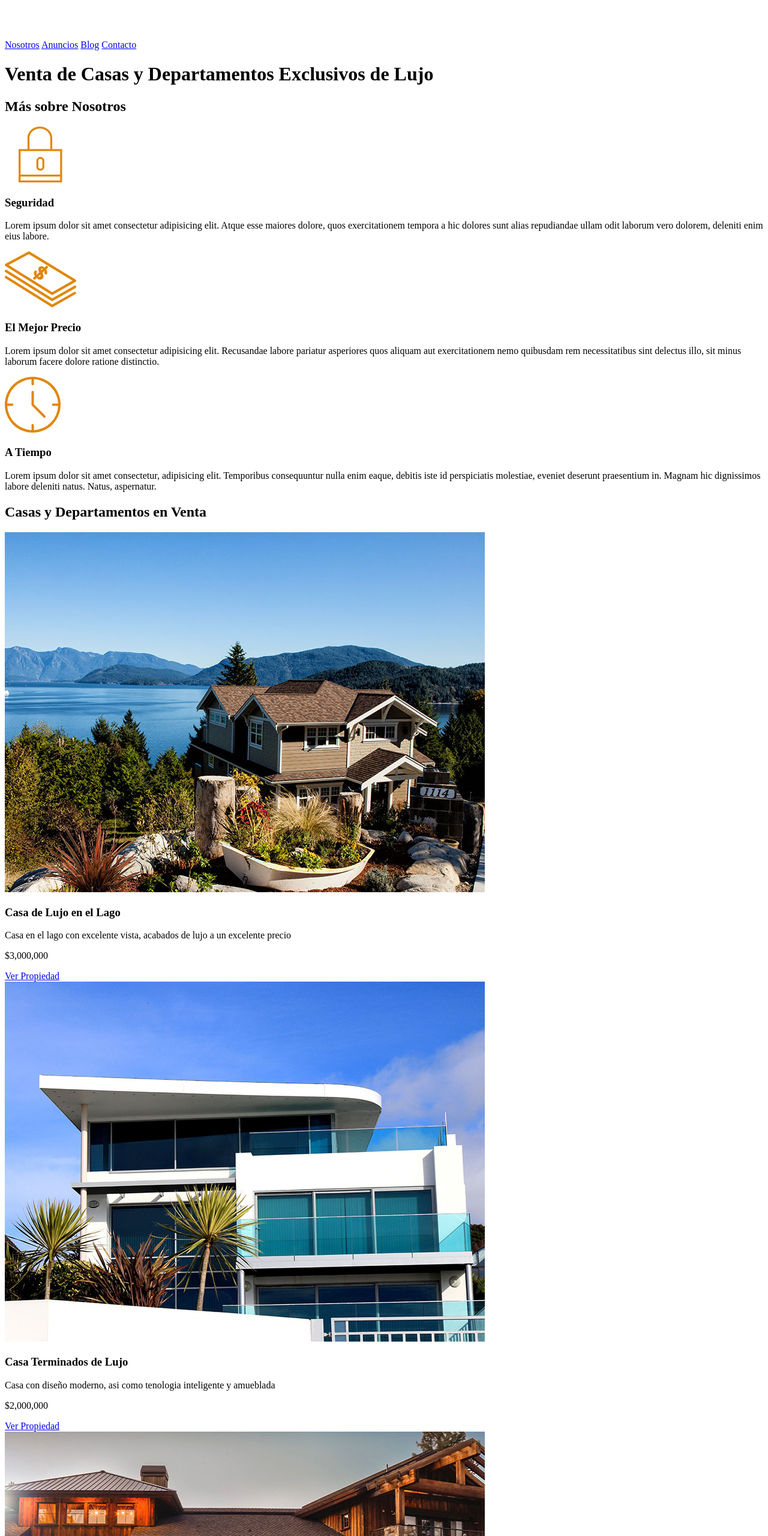
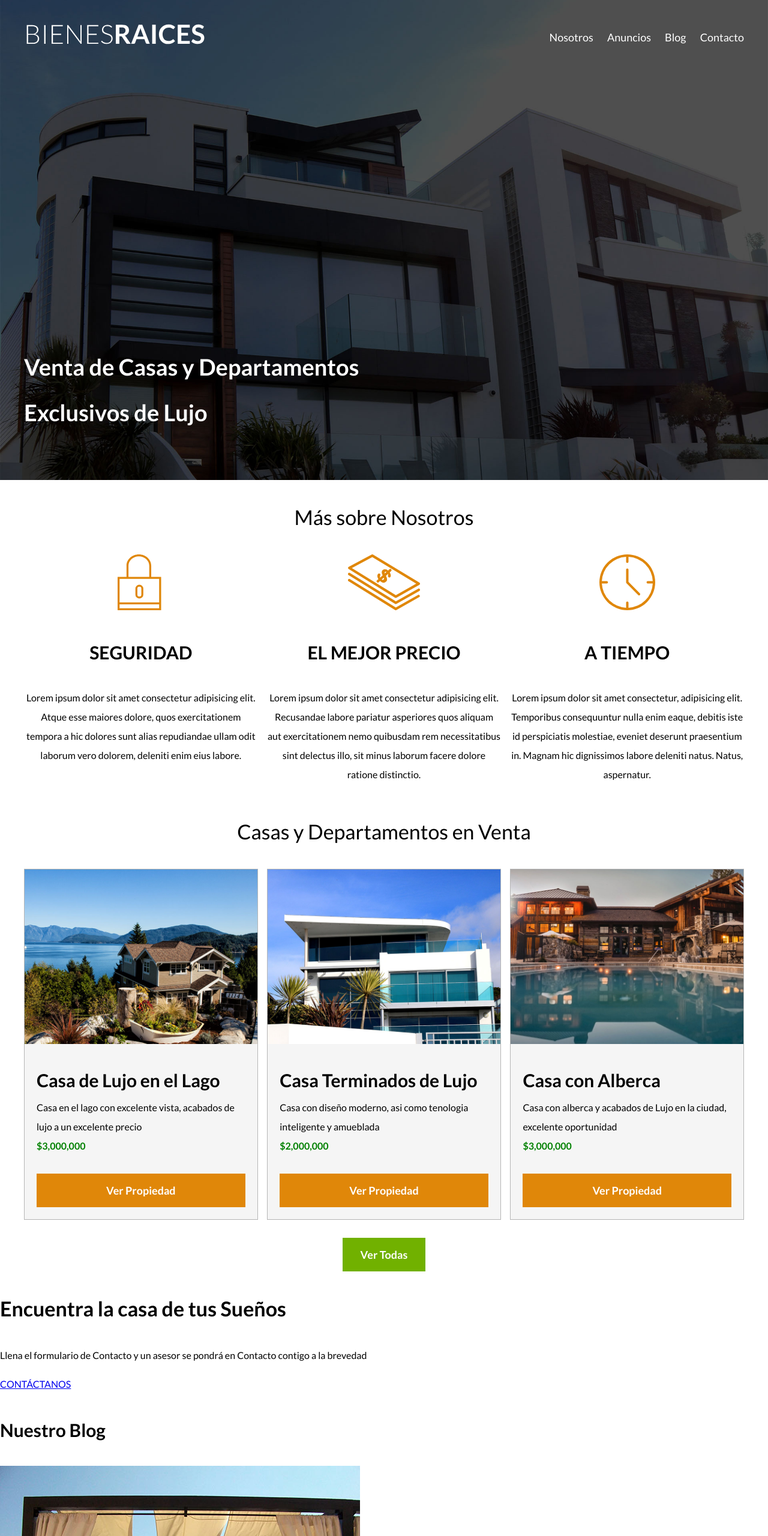
Before and after one commit to AguzSkromni/ProyectoHTML, a plain HTML site: page index.html in a window 1280 px wide. Shown: the top 2560 px of the page at 60% size. Drawn offline with Linux system fonts and the light colour scheme.

Commit message:
Actualziacion

```diff
--- /dev/null
+++ b/css/styles.css
@@ -0,0 +1,178 @@
+
+  *, *:before, *:after {
+    box-sizing: inherit;
+  }
+
+/* Tamaño para rem */
+html{
+    box-sizing: border-box;
+    font-size: 62.5%;  /* Reset para REMS - 62.5 = 10 PX de 16PX */
+}
+*, *:before, *:after {
+    box-sizing: inherit;
+}
+
+/* Fuentes */
+body{
+    font-family: 'Lato', sans-serif;
+    font-size: 1.6rem;
+    line-height: 2;
+}
+
+/* Globales */
+img{
+    max-width: 100%;
+}
+
+.contenedor{
+    max-width: 120rem;
+    margin: 0 auto;
+}
+
+h1{
+    font-size: 3.8rem;
+}
+
+h2{
+    font-size: 3.4rem;
+}
+
+h3{
+    font-size: 3.0rem;
+}
+
+h4{
+    font-size: 2.6rem;
+}
+
+/* Utilidades */
+.seccion{
+    margin-top: 2rem;
+    margin-bottom: 2rem;
+}
+
+.fw-300{
+    font-weight: 300;
+}
+
+.centrar-texto{
+    text-align: center;
+}
+
+.d-block{
+    display: block!important;
+}
+
+/* Botones */
+.boton{
+    color: white;
+    font-weight: 700;
+    text-decoration: none;
+    font-size: 1.8rem;
+    padding: 1rem 3rem;
+    display: inline-block;
+    margin-top: 3rem;
+    text-align: center;
+}
+
+.boton-amarillo{
+    background-color: #e08709;
+}
+
+.boton-verde{
+    background-color: #71b100;
+
+}
+
+
+/* Header*/
+.site-header.inicio{
+    background-image: url(../img/header.jpg);
+    height: 100vh;
+    min-height: 60rem;
+    background-position: center center;
+    background-size: cover;
+ }
+
+.contenido-header{
+    height: 100%;
+    display: flex;
+    flex-direction: column;
+    justify-content: space-between;
+
+}
+
+.contenido-header h1{
+    color: white;
+    padding-bottom: 5rem;
+    max-width: 60rem;
+    line-height: 2;
+}
+
+.barra{
+    display: flex;
+    justify-content: space-between;
+    padding-top: 3rem;
+    align-items: center;
+}
+
+/* Navegacion */
+.navegacion a{
+    color: white;
+    text-decoration: none;
+    font-size: 1.8rem;
+    margin-right: 2rem;
+}
+
+.navegacion a:last-of-type{
+    margin-right: 0;
+}
+
+.navegacion a:hover{
+    color: grey;
+}
+
+/* iconos Nosotros */
+.iconos-nosotros{
+    display: flex;
+    justify-content: space-between;
+}
+
+.icono{
+    flex-basis: calc(33.3% - 1rem);
+    text-align: center;
+}
+
+.icono h3{
+    text-transform: uppercase;
+}
+
+/* Anuncios */
+.contenedor-anuncios{
+    display: flex;
+    justify-content: space-between;
+}
+
+.anuncio{
+    flex-basis: calc(33.3% - 1rem);
+    border: 1px solid #b5b5b5;
+    background: #f5f5f5;
+}
+
+.contenido-anuncio{
+    padding: 2rem;
+}
+
+.contenido-anuncio h3, .contenido-anuncio p{
+    margin: 0;
+}
+
+.precio{
+    color: green;
+    font-weight: 700;
+}
+
+.ver-todas{
+    display: flex;
+    justify-content: center;
+}
--- a/index.html
+++ b/index.html
@@ -4,18 +4,20 @@
     <meta charset="UTF-8">
     <meta name="viewport" content="width=device-width, initial-scale=1.0">
     <title>Document</title>
-
+    <link href="https://fonts.googleapis.com/css2?family=Lato:ital,wght@0,400;0,700;0,900;1,300&display=swap" rel="stylesheet">
+    <link rel="stylesheet" href="css/normalize.css">
+    <link rel="stylesheet" href="css/styles.css">
 
 </head>
 <body>
-    <header>
-        <div>
-            <div>
+    <header class="site-header inicio">
+        <div class="contenedor contenido-header">
+            <div class="barra">
                 <a href="#">
                     <img src="./img/logo.svg" alt="Bienes Raices">
                 </a>
 
-                <nav>
+                <nav class="navegacion">
                     <a href="#">Nosotros</a>
                     <a href="#">Anuncios</a>
                     <a href="#">Blog</a>
@@ -27,71 +29,82 @@
         </div><!--Termina contenedor-->
     </header>
 
-    <section>
-        <h2>
+    <section class="contenedor seccion">
+        <h2 class="centrar-texto fw-300">
             Más sobre Nosotros
         </h2>
 
-        <div>
+        <div class="iconos-nosotros">
+            <div class="icono">
                 <img src="./img/icono1.svg" alt="Seguridad">
                 <h3>Seguridad</h3>
                 <p>Lorem ipsum dolor sit amet consectetur adipisicing elit. Atque esse maiores dolore, quos exercitationem tempora a hic dolores sunt alias repudiandae ullam odit laborum vero dolorem,
                     deleniti enim eius labore.</p>
-        </div>
+            </div class="icono">
 
-        <div>
+            <div class="icono">
                 <img src="./img/icono2.svg" alt="El Mejor Precio">
                 <h3>El Mejor Precio</h3>
                 <p>Lorem ipsum dolor sit amet consectetur adipisicing elit. Recusandae labore pariatur asperiores quos aliquam aut exercitationem nemo quibusdam rem necessitatibus sint delectus illo,
                     sit minus laborum facere dolore ratione distinctio.</p>
-        </div>
+            </div class="icono">
 
-        <div>
+            <div class="icono">
                 <img src="./img/icono3.svg" alt="A Tiempo">
                 <h3>A Tiempo</h3>
                 <p>Lorem ipsum dolor sit amet consectetur, adipisicing elit. Temporibus consequuntur nulla enim eaque, debitis iste id perspiciatis molestiae, eveniet deserunt praesentium in.
                     Magnam hic dignissimos labore deleniti natus. Natus, aspernatur.</p>
+            </div class="icono">
         </div>
     </section>
 
-    <main>
-        <h2>
+    <main class="seccion contenedor">
+        <h2 class="centrar-texto fw-300">
             Casas y Departamentos en Venta
         </h2>
 
-        <div>
+        <div class="contenedor-anuncios">
+            <div class="anuncio">
                 <img src="./img/anuncio1.jpg" alt="Casa Lujo Lago">
+                <div class="contenido-anuncio">
                     <h3>Casa de Lujo en el Lago</h3>
                     <p>Casa en el lago con excelente vista, acabados de lujo
                         a un excelente precio
                     </p>
-            <p>$3,000,000</p>
-            <a href="#">Ver Propiedad</a>
+                    <p class="precio">$3,000,000</p>
+                    <a href="#" class="boton boton-amarillo d-block">Ver Propiedad</a>
+                </div>
             </div>
 
-        <div>
+            <div class="anuncio">
                 <img src="./img/anuncio2.jpg" alt="Casa Terminados de Lujo">
+                <div class="contenido-anuncio">
                     <h3>Casa Terminados de Lujo</h3>
                     <p>Casa con diseño moderno, asi como tenologia inteligente
                         y amueblada
                     </p>
-            <p>$2,000,000</p>
-            <a href="#">Ver Propiedad</a>
+                    <p class="precio">$2,000,000</p>
+                    <a href="#" class="boton boton-amarillo d-block">Ver Propiedad</a>
+                </div>
             </div>
 
-        <div>
+            <div class="anuncio">
                 <img src="./img/anuncio3.jpg" alt="Casa con Alberca">
+                <div class="contenido-anuncio">
                     <h3>Casa con Alberca</h3>
                     <p>Casa con alberca y acabados de Lujo en la ciudad,
                         excelente oportunidad
                     </p>
-            <p>$3,000,000</p>
-            <a href="#">Ver Propiedad</a>
+                    <p class="precio">$3,000,000</p>
+                    <a href="#" class="boton boton-amarillo d-block">Ver Propiedad</a>
+                </div>
+            </div>
         </div>
 
-        <div>
-            <a href="#">Ver Todas</a>
+        <div class="ver-todas">
+            <a href="#" class="boton boton-verde">Ver Todas</a>
         </div>
+
     </main>
 
     <section>
@@ -147,7 +160,7 @@
     </section>
 
     <footer>
-        <nav>
+        <nav class="navegacion">
             <a href="#">Nosotros</a>
             <a href="#">Anuncios</a>
             <a href="#">Blog</a>
```
Also changed, not shown: css/normalize.css (added). Lines whose indentation alone changed are shown as unchanged.
